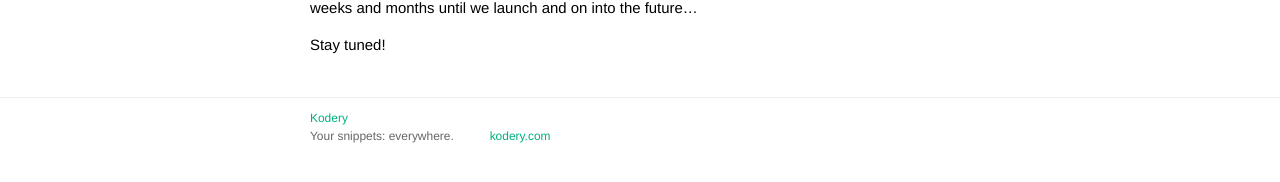
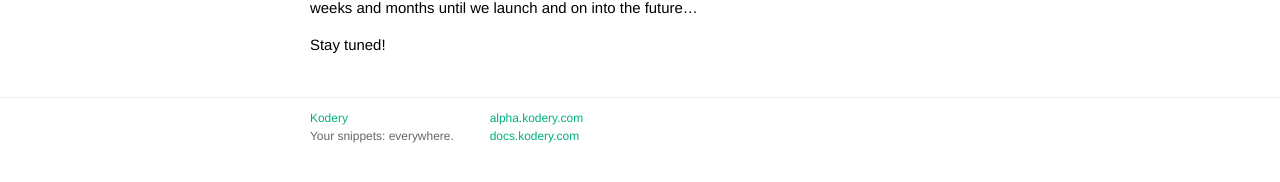
Before and after one commit to kodery/blog.kodery.com, a Jekyll site: the page built from _posts/2013-07-30-kodery-blog.markdown, in a window 1280 px wide. Shown: the part 326-508 px from the top of the page. Built offline with Jekyll 4.4.1, drawn with Linux system fonts in a browser that asks for light colours.

Commit message:
Update default.html

```diff
--- a/_layouts/default.html
+++ b/_layouts/default.html
@@ -50,14 +50,14 @@
               <div class="wrapper">
                 <div class="contact">
                   <p>
-                    <a href="http://kodery.com/?{{ page.id }}">Kodery</a><br />
+                    <a href="http://kodery.com/">Kodery</a><br />
                     Your snippets: everywhere.
                   </p>
                 </div>
                 <div class="contact">
                   <p>
-                    &nbsp;<br />
-                    <a href="http://kodery.com/?{{ page.id }}">kodery.com</a>
+                    <a href="http://alpha.kodery.co/">alpha.kodery.com</a><br>
+                    <a href="http://docs.kodery.com">docs.kodery.com</a>
                   </p>
                 </div>
               </div>
```
